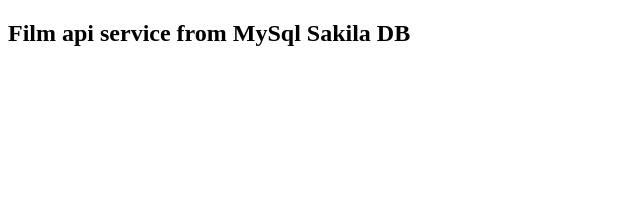
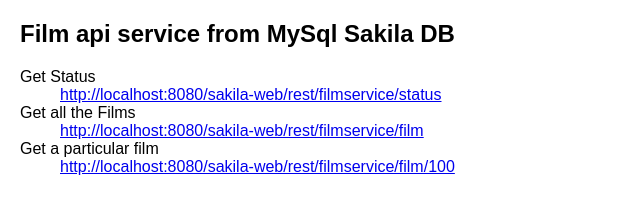
Before and after one commit to gburugu/Java-Apps, a plain HTML site: page sakila-web/src/main/webapp/index.html in a window 1280 px wide. Shown: the whole page, without its empty margins (0-640 px from the left). Drawn offline with Linux system fonts and the light colour scheme.

Commit message:
Added a couple of end-point links

```diff
--- a/sakila-web/src/main/webapp/index.html
+++ b/sakila-web/src/main/webapp/index.html
@@ -3,8 +3,23 @@
 <head>
 <meta http-equiv="Content-Type" content="text/html; charset=ISO-8859-1">
 <title>Webservice</title>
+<style>
+	body{
+		font-family: Arial;
+		margin: 20px;
+	}
+</style>
 </head>
 <body>
 	<h2>Film api service from MySql Sakila DB</h2>
+	<dl>
+		<dt>Get Status</dt>
+		<dd><a href="http://localhost:8080/sakila-web/rest/filmservice/status">http://localhost:8080/sakila-web/rest/filmservice/status</a></dd>
+		<dt>Get all the Films</dt>
+		<dd><a href="http://localhost:8080/sakila-web/rest/filmservice/film">http://localhost:8080/sakila-web/rest/filmservice/film</a></dd>
+		<dt>Get a particular film</dt>
+		<dd><a href="http://localhost:8080/sakila-web/rest/filmservice/film/100">http://localhost:8080/sakila-web/rest/filmservice/film/100</a></dd>
+	</dl>
+
 </body>
 </html>
```
